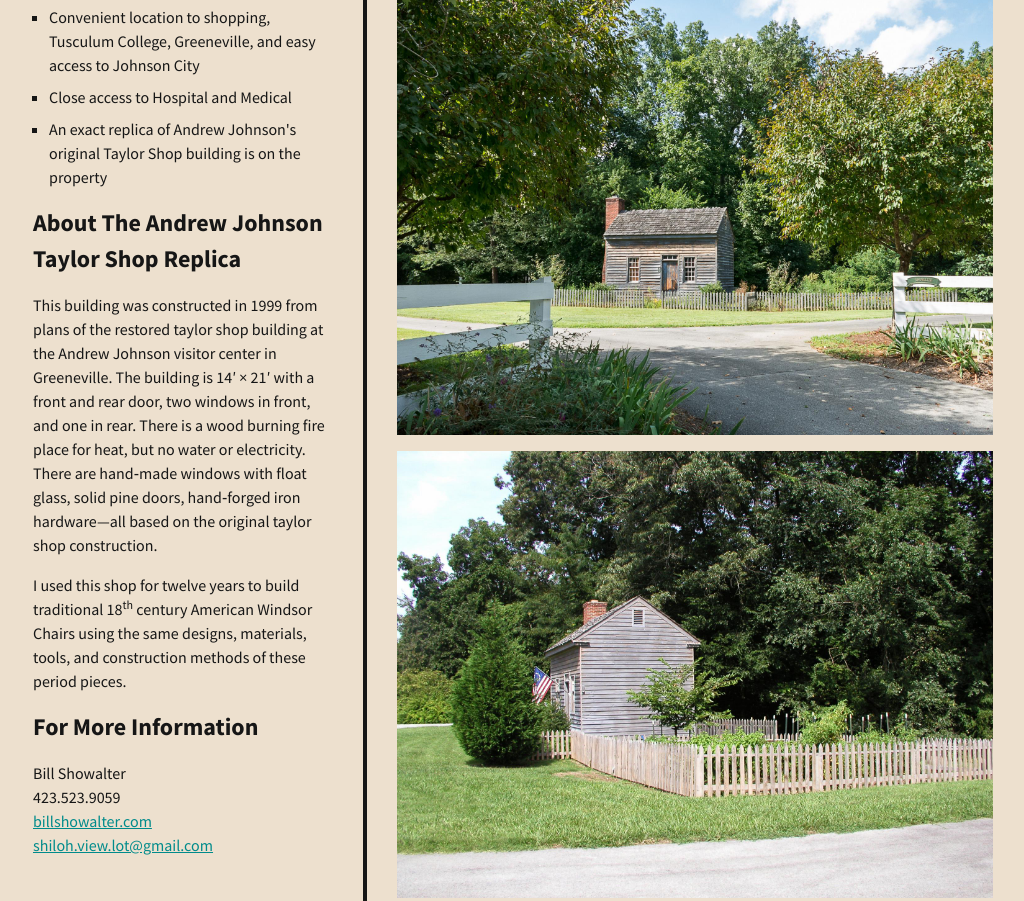
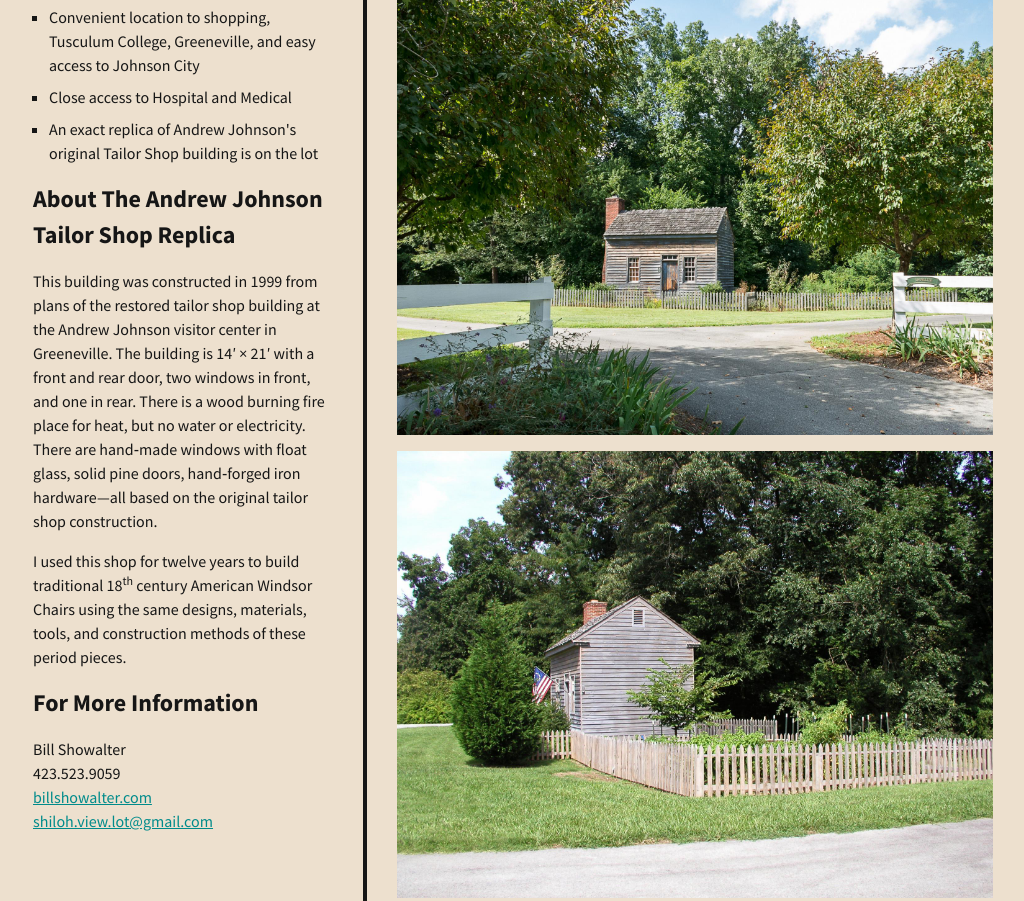
Before and after one commit to orangedaisy/shiloh-lot, a plain HTML site: page index.html in a window 1280 px wide. Shown: the part 756-1657 px from the top of the page, without its empty margins (127-1151 px from the left). Drawn offline with Linux system fonts and the light colour scheme.

Commit message:
Fix typos; swap map images

```diff
--- a/index.html
+++ b/index.html
@@ -36,11 +36,11 @@
           <li>Property is restricted by <a href="ShilohViewCCRSales.pdf">Covenants, Condiditons, and Restrictions</a></li>
           <li>Convenient location to shopping, Tusculum College, Greeneville, and easy access to Johnson City</li>
           <li>Close access to Hospital and Medical</li>
-          <li>An exact replica of Andrew Johnson's original Taylor Shop building is on the property</li>
+          <li>An exact replica of Andrew Johnson's original Tailor Shop building is on the lot</li>
         </ul>
 
-        <h2>About The Andrew Johnson Taylor Shop Replica</h2>
-        <p>This building was constructed in 1999 from plans of the restored taylor shop building at the Andrew Johnson visitor center in Greeneville. The building is 14&prime; &times; 21&prime; with a front and rear door, two windows in front, and one in rear. There is a wood burning fire place for heat, but no water or electricity. There are hand&dash;made windows with float glass, solid pine doors, hand&dash;forged iron hardware&mdash;all based on the original taylor shop construction.</p>
+        <h2>About The Andrew Johnson Tailor Shop Replica</h2>
+        <p>This building was constructed in 1999 from plans of the restored tailor shop building at the Andrew Johnson visitor center in Greeneville. The building is 14&prime; &times; 21&prime; with a front and rear door, two windows in front, and one in rear. There is a wood burning fire place for heat, but no water or electricity. There are hand&dash;made windows with float glass, solid pine doors, hand&dash;forged iron hardware&mdash;all based on the original tailor shop construction.</p>
         <p>I used this shop for twelve years to build traditional 18<sup>th</sup> century American Windsor Chairs using the same designs, materials, tools, and construction methods of these period pieces.</p>
 
         <h2>For More Information</h2>
@@ -82,7 +82,11 @@
         <img alt="Frontage" src="img/frontage-fall_c.jpg">
         <img alt="Shop" src="img/shop-summer_c.jpg">
         <img alt="Shop" src="img/shop-garden_c.jpg">
+<<<<<<< HEAD
         <img alt="Map" src="img/map_c.jpg">
+=======
+        <img alt="Map" src="img/map-2.jpg">
+>>>>>>> gh-pages
 
       </div>
 
```
Also changed, not shown: img/map-2.jpg (added).
